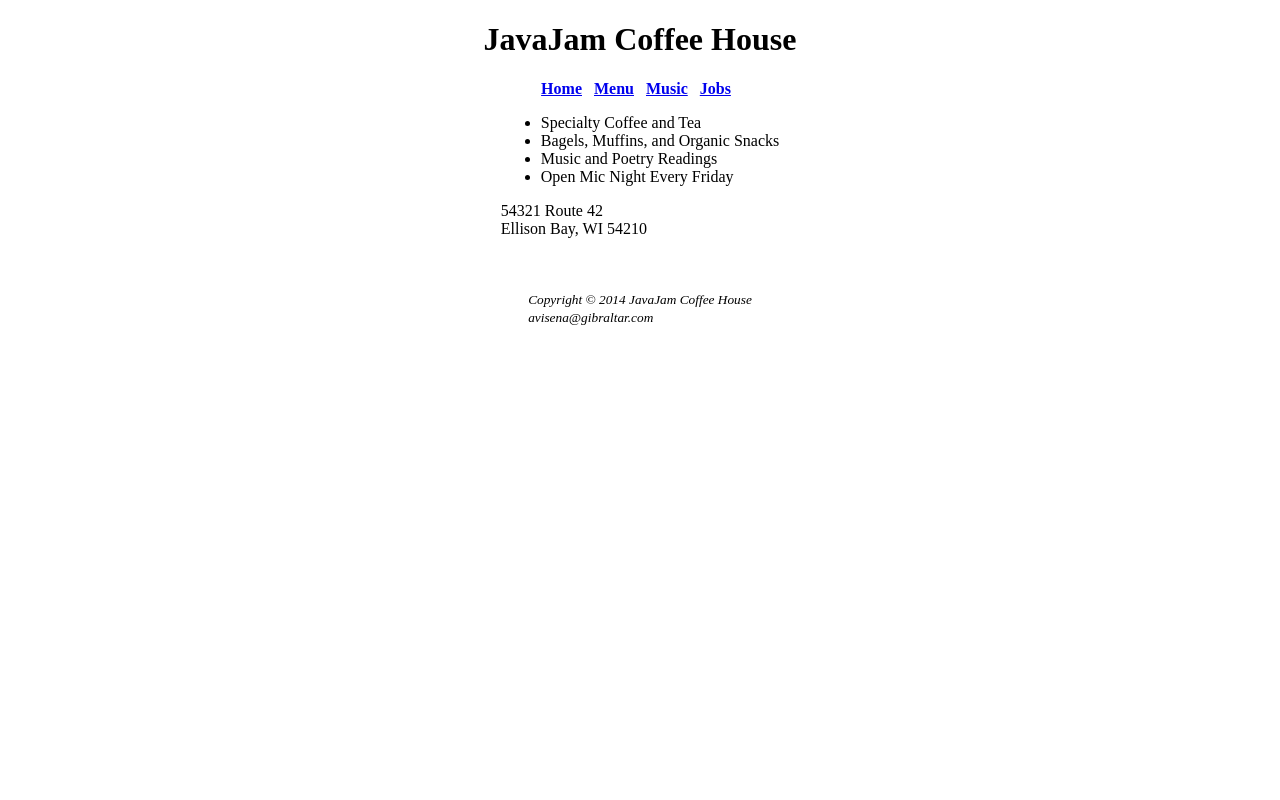
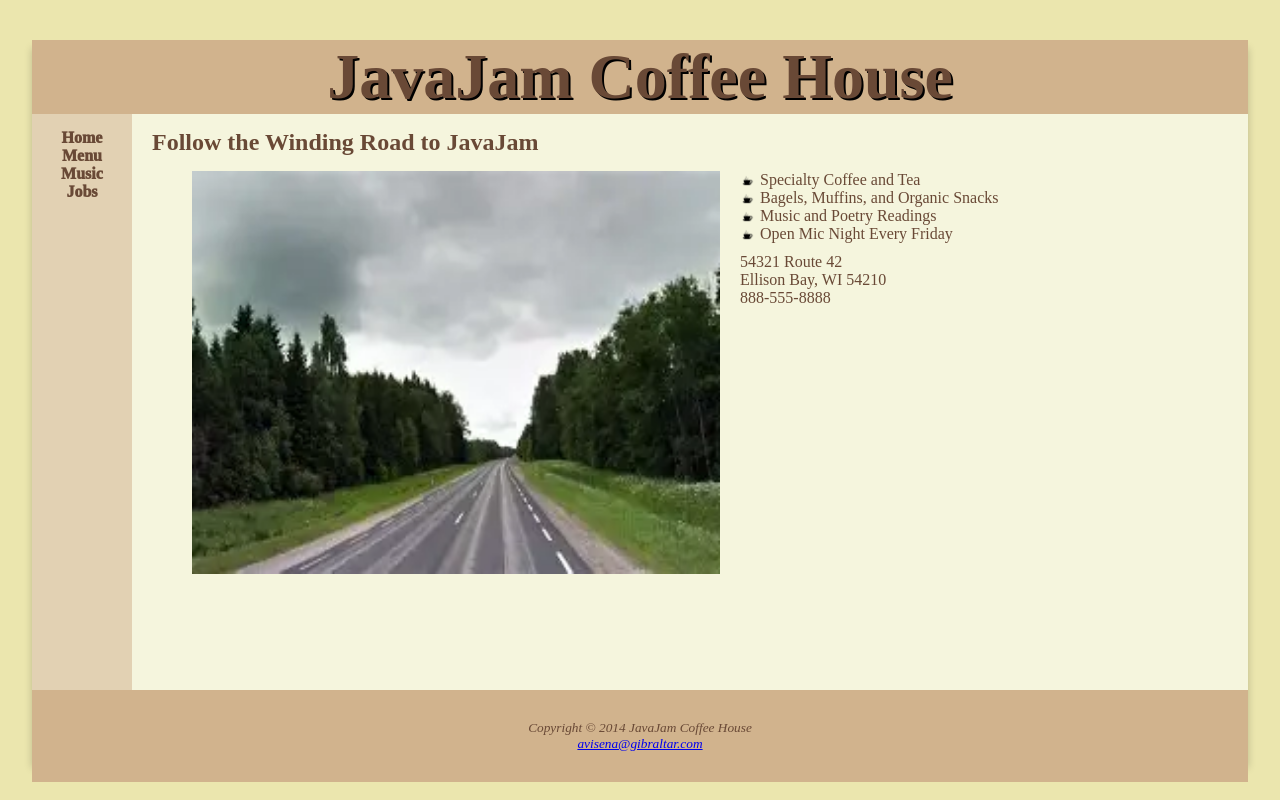
Before and after one commit to TZBAvyy/ie4727, a PHP site: page / in a window 1280 px wide. Run offline with PHP 8.4, Linux system fonts and the light colour scheme.

Commit message:
Case Study 2 Part 1

```diff
--- a/Week 4/casestudy_02/base.css
+++ b/Week 4/casestudy_02/base.css
@@ -1,14 +1,111 @@
-body, html {
-    margin: 0;
-    padding: 0;
-    height: 100%;
-  }
-  .container {
-    width: 80vw;                /* 80% of the viewport width */
-    min-width: 800px;           /* Minimum width */
-    margin: 0 auto;             /* Center horizontally */
-    height: 100%;               /* Optional: Full height */
-    display: flex;              /* Optional: For vertical centering */
-    flex-direction: column;     /* Optional: Layout direction */
-    align-items: center;        /* Optional: Align children horizontally */
-  }
+:root {
+  --dark-brown: #d1b38d;
+  --light-brown: #e2d1b3;
+  --lighter-brown: #f5f5dd;
+  --text-brown: #694936;
+  --background: rgba(235,230,174,255);
+}
+
+* {
+  margin: 0;
+  padding: 0;
+}
+
+body {
+  height: 100vh;
+  min-width: 800px;
+  background-color: var(--background);
+  display: flex;
+  align-items: center;
+  justify-content: center;
+  color: var(--text-brown)
+}
+
+.container {
+  width: 95%;
+  height: 90%;
+  box-shadow: 0 8px 8px rgba(0, 0, 0, 0.2);
+}
+
+.header, .footer {
+  background-color: var(--dark-brown);
+}
+
+.header {
+  display: flex;
+  align-items: center;
+  justify-content: center;
+  height: auto;
+  font-size: 2em;
+  font-weight: bold;
+  text-shadow: 2px 2px black;
+}
+
+#left-col {
+  float: left;
+  width: 100px;
+  height: 80%;
+  background-color: var(--light-brown);
+  font: sans-serif;
+}
+
+.nav-links a {
+  text-decoration: none;
+  color: var(--text-brown);
+  font-weight: 1000;
+}
+
+.nav-links {
+  padding-top: 15px;
+  display: flex;
+  flex-direction: column;
+  align-items: center;
+  height: 100%;
+}
+
+.content {
+  background-color: var(--lighter-brown);
+  padding-left: 120px;
+  height: 80%;
+}
+
+.content h2 {
+  padding-top: 15px;
+  padding-bottom: 15px;
+  font-weight: bolder;
+}
+
+.image-section {
+  display: flex;
+  flex-direction: row;
+  height: 70%;
+  gap: 20px;
+  padding-left: 40px;
+}
+
+.image-text {
+  display: flex;
+  flex-direction: column;
+  gap: 10px;
+}
+
+.item-list li {
+  margin: 0;
+  padding: 0 0 0 20px;
+  list-style: none;
+  background-image: url('coffee-icon-png-2.png');
+  background-repeat: no-repeat;
+  background-position: left center;
+  background-size: 15px;
+}
+
+.footer {
+  height: 10%;
+  display: flex;
+  flex-direction: column;
+  align-items: center;
+  justify-content: center;
+  clear: left;
+  padding-top: 10px;
+  padding-bottom: 10px;
+}
--- a/Week 4/casestudy_02/index.html
+++ b/Week 4/casestudy_02/index.html
@@ -7,20 +7,24 @@
     <link rel="stylesheet" href="base.css">
 </head>
 <body>
-    <div class = "container">
-    <header>
+    <div class="container">
+        <header class="header">
             <h1>JavaJam Coffee House</h1>
         </header>
-    <nav>
-        <b>
-            <a href="index.html">Home</a> &NonBreakingSpace;
-            <a href="menu.html">Menu</a> &NonBreakingSpace;
-            <a href="music.html">Music</a> &NonBreakingSpace;
-            <a href="jobs.html">Jobs</a> &NonBreakingSpace;
-        </b>
+        <nav id="left-col">
+            <div class="nav-links">
+                <a href="index.html">Home</a>
+                <a href="menu.html">Menu</a>
+                <a href="music.html">Music</a>
+                <a href="jobs.html">Jobs</a>
+            </div>
         </nav>
-    <div>
-        <ul>
+        <div class="content">
+            <h2>Follow the Winding Road to JavaJam</h2>
+            <div class="image-section">
+                <img src="image.jpg" alt="Road Image" width="50%">
+                <div class="image-text">
+                    <ul class="item-list">
                         <li>Specialty Coffee and Tea</li>
                         <li>Bagels, Muffins, and Organic Snacks</li>
                         <li>Music and Poetry Readings</li>
@@ -28,16 +32,24 @@
                     </ul>
                     <p>
                         54321 Route 42<br>
-            Ellison Bay, WI 54210
+                        Ellison Bay, WI 54210<br>
+                        888-555-8888
                     </p>
                 </div>
-    <br>
-    <br>
-    <footer>
+            </div>
+        </div>
+        <footer class="footer">
             <small>
                 <i>
                     Copyright &copy; 2014 JavaJam Coffee House<br>
+
+                </i>
+            </small>
+            <small>
+                <i>
+                    <a href="mailto:avisena@gibraltar.com">
                         avisena@gibraltar.com
+                    </a>
                 </i>
             </small>
         </footer>
```
Also changed, not shown: Week 4/casestudy_02/coffee-icon-png-2.png (added), Week 4/casestudy_02/image.jpg (added). Lines whose indentation alone changed are shown as unchanged.
